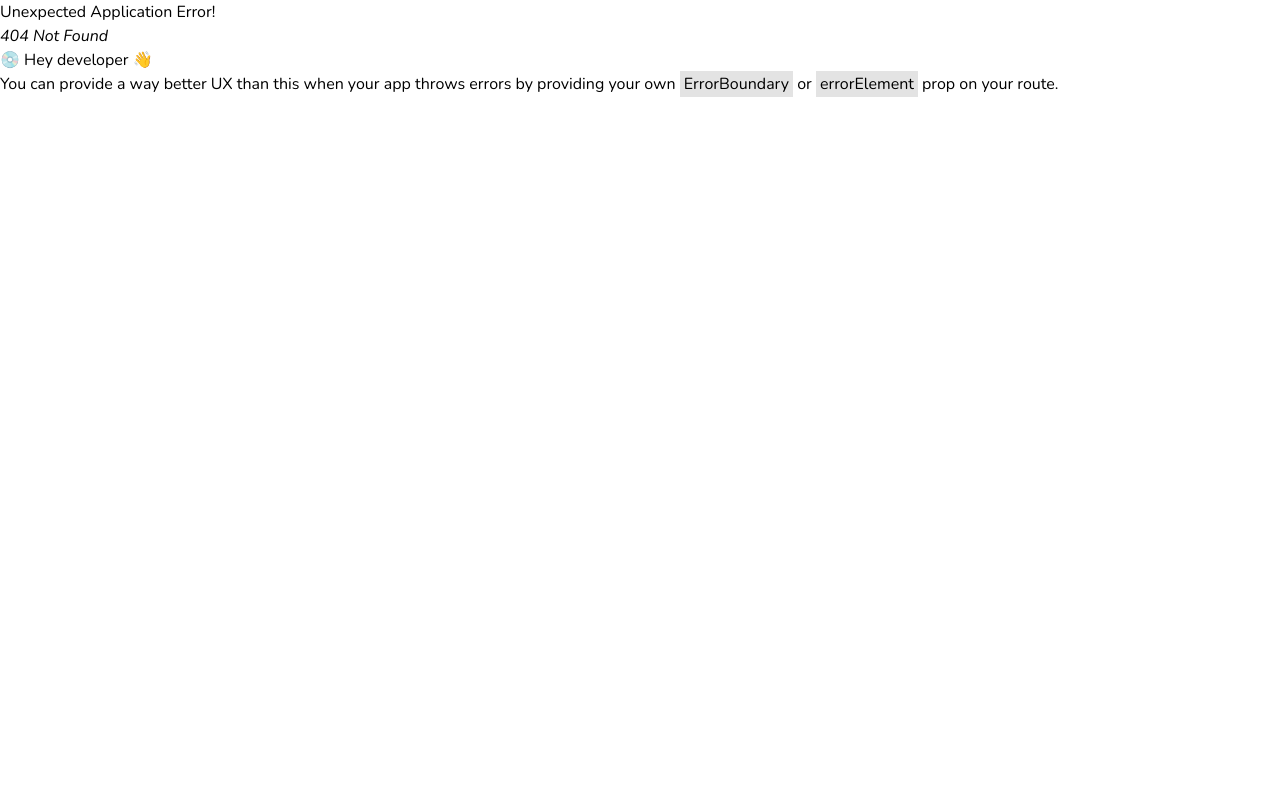
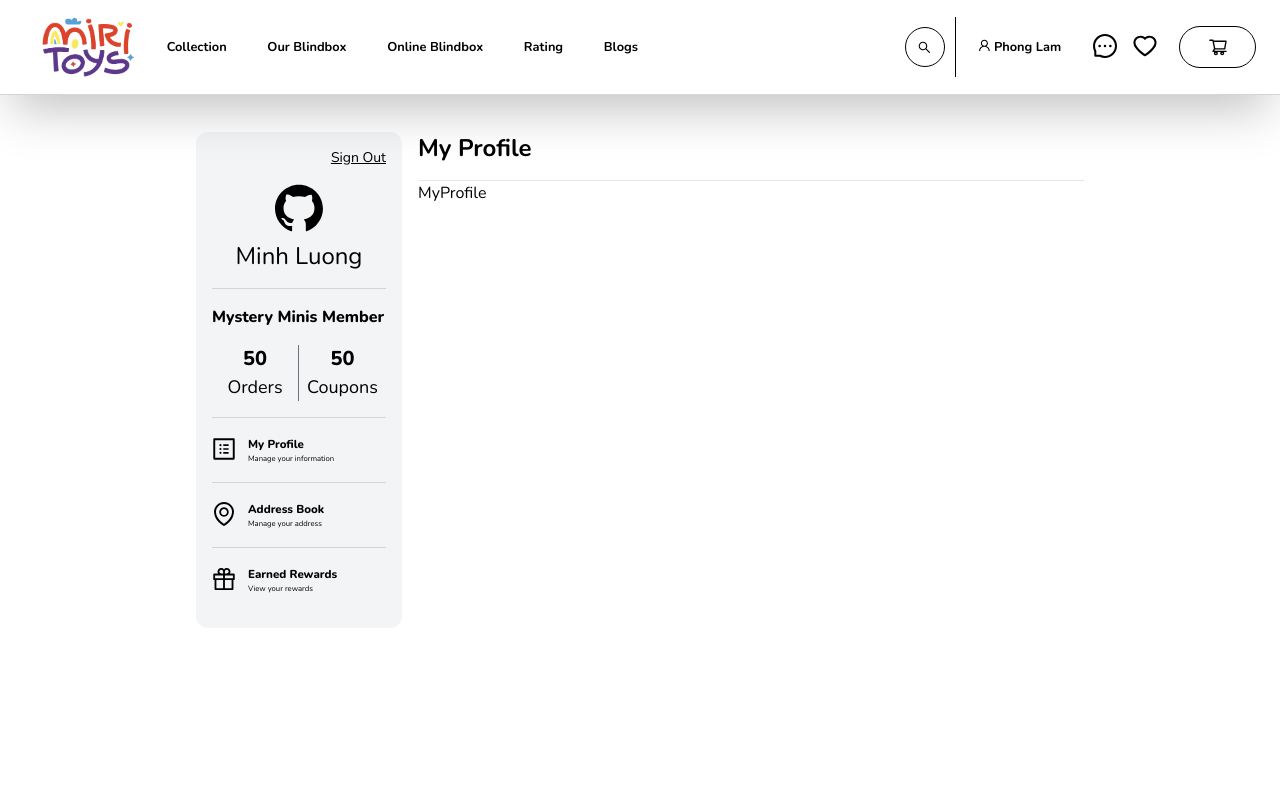
Before and after one commit to phglamm/mysteryminis-fe, a React (Vite) app: page /userProfile in a window 1280 px wide. Before the commit this address had no page. Shown: the top 800 px of the page. Built offline with nearby package versions, Linux system fonts and the light colour scheme.

Commit message:
User Profile

```diff
--- a/src/App.jsx
+++ b/src/App.jsx
@@ -12,6 +12,7 @@ import AdminLayout from "./layouts/AdminLayout/AdminLayout";
 import RegisterPage from "./pages/UserPages/RegisterPage/RegisterPage";
 import ForgotPasswordPage from "./pages/UserPages/ForgotPasswordPage/ForgotPasswordPage";
 import ResetPasswordPage from "./pages/UserPages/ResetPasswordPage/ResetPasswordPage";
+import UserProfile from "./pages/UserPages/UserProfile/UserProfile";
 
 function App() {
   const router = createBrowserRouter([
@@ -38,6 +39,10 @@ function App() {
         {
           path: route.resetPassword,
           element: <ResetPasswordPage />,
+        },
+        {
+          path: route.userProfile,
+          element: <UserProfile />,
         },
       ],
     },
--- a/src/components/Header/Header.jsx
+++ b/src/components/Header/Header.jsx
@@ -51,7 +51,7 @@ export default function Header() {
 
   return (
     <div className="fixed top-0 w-full z-50 bg-white">
-      <div className="grid grid-cols-2 pr-6 pl-8 shadow-2xl h-24 border-b-1 items-center justify-center border-b-gray-300">
+      <div className="grid grid-cols-2 p-4 pr-6 pl-10 shadow-2xl h-fit border-b-1 items-center justify-center border-b-gray-300">
         {/* Logo and other navigations */}
         <motion.div
           className="flex justify-between font-sans font-bold text-[1vw] items-center"
@@ -135,6 +135,7 @@ export default function Header() {
               whileTap={{ scale: 0.9, color: "black" }}
               initial={{ opacity: 0 }}
               animate={animate}
+              onClick={() => navigate("/userProfile")}
             >
               <UserOutlined /> Phong Lam
             </motion.span>
--- a/src/components/Search/Search.jsx
+++ b/src/components/Search/Search.jsx
@@ -41,7 +41,7 @@ const Search = () => {
 
   return (
     <div>
-      <Dropdown arrow placement='bottom' overlay={inputValue ? menu : <></>} trigger={['click']}>
+      <Dropdown arrow placement='bottom' overlay={isHovered ? menu : <></>} >
         <motion.div
           onClick={() => setIsHovered(true)}
           onMouseLeave={() => !inputValue && setIsHovered(false)}
--- /dev/null
+++ b/src/pages/UserPages/UserProfile/MainContent/AddressBook.jsx
@@ -0,0 +1,8 @@
+
+const AddressBook = () => {
+  return (
+    <div>AddressBook</div>
+  )
+}
+
+export default AddressBook
--- /dev/null
+++ b/src/pages/UserPages/UserProfile/MainContent/EarnedRewards.jsx
@@ -0,0 +1,9 @@
+
+
+const EarnedRewards = () => {
+  return (
+    <div>EarnedRewards</div>
+  )
+}
+
+export default EarnedRewards
--- /dev/null
+++ b/src/pages/UserPages/UserProfile/MainContent/MyCoupons.jsx
@@ -0,0 +1,9 @@
+
+
+const MyCoupons = () => {
+  return (
+    <div>MyCoupons</div>
+  )
+}
+
+export default MyCoupons
--- /dev/null
+++ b/src/pages/UserPages/UserProfile/MainContent/MyOrders.jsx
@@ -0,0 +1,38 @@
+import {motion} from 'framer-motion'
+
+const MyOrders = () => {
+const orders = [
+    { orderNumber: '001', orderDate: '2023-01-01', numberOfItems: 3, price: '$30' },
+    { orderNumber: '002', orderDate: '2023-02-01', numberOfItems: 5, price: '$50' },
+    { orderNumber: '003', orderDate: '2023-03-01', numberOfItems: 2, price: '$20' },
+    { orderNumber: '004', orderDate: '2023-04-01', numberOfItems: 4, price: '$40' },
+    { orderNumber: '005', orderDate: '2023-05-01', numberOfItems: 1, price: '$10' }
+];
+
+return (
+    <div className='pt-5  overflow-y-scroll h-[28vw]'>
+        {orders.map((order, index) => (
+            <motion.div
+                key={index}
+                initial={{ opacity: 0, y: 50 }}
+                animate={{ opacity: 1, y: 0 }}
+                transition={{ duration: 1, type: "spring", damping: 10, delay: index * 0.2 }}
+                className="w-full h-40 flex flex-col border-1 border-gray-300 mb-4"
+            >
+                <div className='flex justify-center items-center p-4 bg-gray-100'>
+                    <div className='flex w-full gap-4 justify-start'>
+                        <div>Order Number: {order.orderNumber}</div>
+                        <div>Order Date: {order.orderDate}</div>
+                    </div>
+                    <div className='flex w-full gap-4 justify-end'>
+                        <div>{order.numberOfItems} Items </div>
+                        <div>Price: {order.price}</div>
+                    </div>
+                </div>
+            </motion.div>
+        ))}
+    </div>
+);
+}
+
+export default MyOrders
--- /dev/null
+++ b/src/pages/UserPages/UserProfile/MainContent/MyProfile.jsx
@@ -0,0 +1,8 @@
+
+const MyProfile = () => {
+  return (
+    <div>MyProfile</div>
+  )
+}
+
+export default MyProfile
--- /dev/null
+++ b/src/pages/UserPages/UserProfile/SideBar/SideBar.jsx
@@ -0,0 +1,84 @@
+/* eslint-disable react/prop-types */
+import { EnvironmentOutlined, GiftOutlined, GithubOutlined, ProfileOutlined } from "@ant-design/icons";
+import { motion } from "framer-motion";
+import { useNavigate } from "react-router-dom";
+
+const Sidebar = ({ setActiveSection }) => {
+
+    const navigate = useNavigate();
+    const sections = [
+        { icon: <ProfileOutlined />, title: "My Profile", description: "Manage your information" },
+        { icon: <EnvironmentOutlined />, title: "Address Book", description: "Manage your address" },
+        { icon: <GiftOutlined />, title: "Earned Rewards", description: "View your rewards" }
+    ];
+
+    return (
+        <div className="pl-4 pt-4 pb-4 pr-2">
+            <div className="h-fit bg-gray-100 rounded-xl p-4">
+                <div className="border-b-1 border-gray-300 pb-4">
+                    <motion.div
+                        className="flex justify-end font-light underline text-sm mb-4"
+                        initial={{ scale: 1, color: "black" }}
+                        whileTap={{ scale: 0.9, color: "red" }}
+                        whileHover={{color: "red" }}
+                        onClick={() => navigate("/login")}
+                    >
+                        Sign Out
+                    </motion.div>
+                    <div className="flex justify-center mb-2 text-5xl"> <GithubOutlined /> </div>
+                    <div className="flex justify-center text-2xl">Minh Luong</div>
+                </div>
+
+                <div className="mt-4 font-extrabold pb-4">
+                    Mystery Minis Member
+                    <div className="grid grid-cols-2 mt-4">
+                        <div className="flex flex-col justify-center items-center text-center border-r-1 border-gray-500">
+                            <motion.div
+                                initial={{ scale: 1, color: "black" }}
+                                whileTap={{ scale: 0.9, color: "red" }}
+                                whileHover={{ scale: 1.1, color: "red" }}
+                                onClick={() => setActiveSection("My Orders")}
+                            >
+                                <div className="text-xl">50</div>
+                                <div className="font-light text-lg">Orders</div>
+                            </motion.div>
+                        </div>
+                        <div className="flex flex-col justify-center text-center items-center">
+                            <motion.div
+                                initial={{ scale: 1, color: "black" }}
+                                whileTap={{ scale: 0.9, color: "red" }}
+                                whileHover={{ scale: 1.1, color: "red" }}
+                                onClick={() => setActiveSection("My Coupons")}
+                            >
+                                <div className="text-xl">50</div>
+                                <div className="font-light text-lg">Coupons</div>
+                            </motion.div>
+                        </div>
+                    </div>
+                </div>
+
+                <div>
+                    {sections.map((section, index) => (
+                        <div key={index} className="border-t-1 border-gray-300 pt-4">
+                            <motion.div
+                                initial={{ scale: 1, color: "black" }}
+                                whileTap={{ scale: 0.9, color: "red" }}
+                                whileHover={{ scale: 1.1, color: "red" }}
+                                className="flex gap-3 items-center mb-4 cursor-pointer"
+                                onClick={() => setActiveSection(section.title)}
+                            >
+                                <div className="text-2xl">{section.icon}</div>
+                                <div className="flex flex-col">
+                                    <div className="font-extrabold text-[0.9vw]">{section.title}</div>
+                                    <div className="text-[0.6vw]">{section.description}</div>
+                                </div>
+                            </motion.div>
+                        </div>
+                    ))}
+                </div>
+            </div>
+        </div>
+    );
+};
+
+export default Sidebar;
--- /dev/null
+++ b/src/pages/UserPages/UserProfile/UserProfile.jsx
@@ -0,0 +1,48 @@
+import { useState } from "react";
+import Sidebar from "./SideBar/SideBar";
+import MyProfile from "./MainContent/MyProfile";
+import AddressBook from "./MainContent/AddressBook";
+import EarnedRewards from "./MainContent/EarnedRewards";
+import MyOrders from "./MainContent/MyOrders";
+import MyCoupons from "./MainContent/MyCoupons";
+
+
+const UserProfile = () => {
+    const [activeSection, setActiveSection] = useState("My Profile");
+
+    const renderSectionContent = () => {
+        switch (activeSection) {
+            case "My Profile":
+                return <MyProfile/> ;
+            case "Address Book":
+                return <AddressBook/>;
+            case "Earned Rewards":
+                return <EarnedRewards/>;
+            case "My Orders":
+                return <MyOrders/>;
+            case "My Coupons":
+                return <MyCoupons/>;
+            default:
+                return null;
+        }
+    };
+
+    return (
+        <div className="pt-24 max-h-screen min-h-screen pl-40 pr-40" style={{ userSelect: "none" }}>
+            <div className="p-5">
+                <div className="grid grid-cols-4">
+                    {/* Sidebar Component */}
+                    <Sidebar setActiveSection={setActiveSection} />
+
+                    {/* Main Content */}
+                    <div className="col-span-3 pt-4 pr-4 pb-4 pl-2">
+                        <div className="text-2xl font-bold border-b-1 border-gray-200 pb-4 ">{activeSection}</div>
+                        {renderSectionContent()}
+                    </div>
+                </div>
+            </div>
+        </div>
+    );
+};
+
+export default UserProfile;
--- a/src/routes/index.jsx
+++ b/src/routes/index.jsx
@@ -4,6 +4,7 @@ export const route = {
   register: "/register",
   forgotPassword: "/forgot-password",
   resetPassword: "/reset-password",
+  userProfile: "/userProfile",
 
   userManagement: "/userManagement",
   roleManagement: "/roleManagement",
```
Lines whose indentation alone changed are shown as unchanged.
